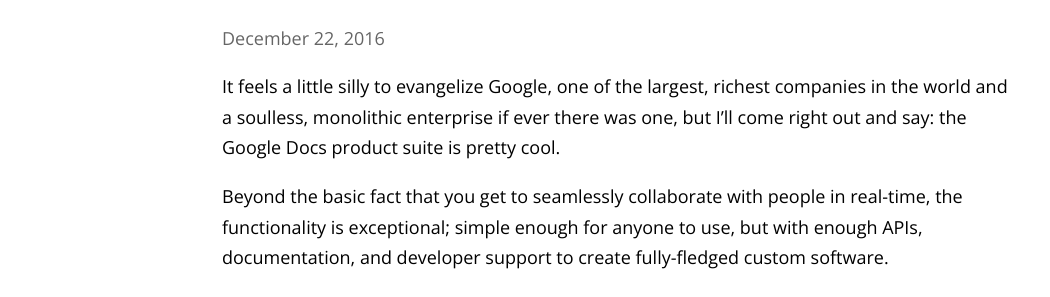
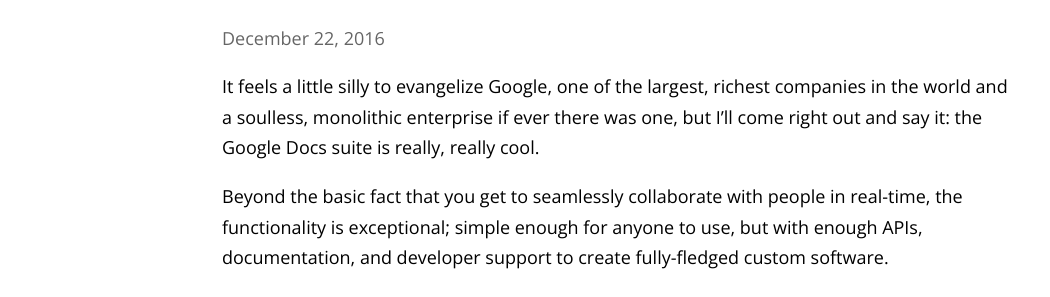
Before and after one commit to salomoneb/site, a Jekyll site: the page built from _posts/2016-12-22-ad-workflow.md, in a window 1280 px wide. Shown: the part 251-548 px from the top of the page, without its empty margins (18-1068 px from the left). Built offline with Jekyll 4.4.1, drawn with Linux system fonts in a browser that asks for light colours.

Commit message:
post edit

```diff
--- a/_posts/2016-12-22-ad-workflow.md
+++ b/_posts/2016-12-22-ad-workflow.md
@@ -3,7 +3,7 @@
 title: "Creating An Automated Ad Workflow With Google Scripts"
 date: 2016-12-22
 ---
-It feels a little silly to evangelize Google, one of the largest, richest companies in the world and a soulless, monolithic enterprise if ever there was one, but I’ll come right out and say: the Google Docs product suite is pretty cool.
+It feels a little silly to evangelize Google, one of the largest, richest companies in the world and a soulless, monolithic enterprise if ever there was one, but I’ll come right out and say it: the Google Docs suite is really, really cool.
 
 Beyond the basic fact that you get to seamlessly collaborate with people in real-time, the functionality is exceptional; simple enough for anyone to use, but with enough APIs, documentation, and developer support to create fully-fledged custom software.
 
```
